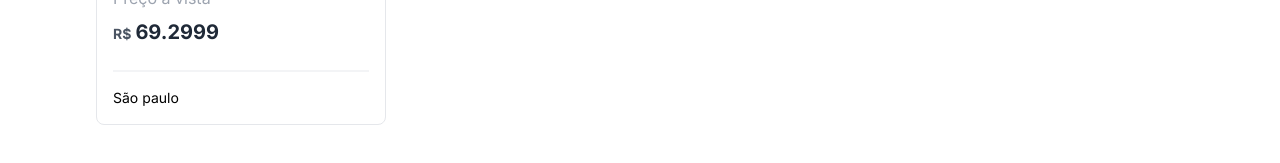
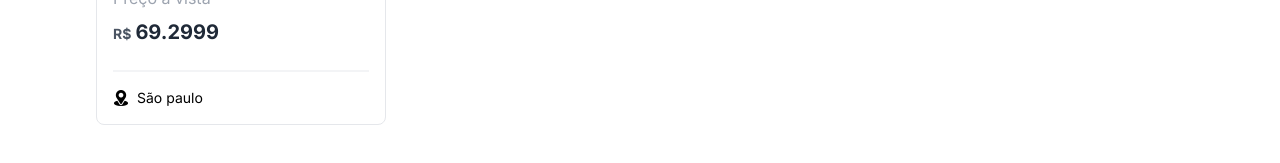
Before and after one commit to 87tawanzinho/Desafio-Kavak, a Next.js app: page / in a window 1280 px wide. Shown: the part 569-732 px from the top of the page. Built offline with nearby package versions, Linux system fonts and the light colour scheme.

Commit message:
localization

```diff
--- a/app/components/MainSection.tsx
+++ b/app/components/MainSection.tsx
@@ -1,3 +1,5 @@
+import Image from "next/image";
+import gps from "@/public/images/gps.png";
 export default function Mainsection() {
   return (
     <main className="flex flex-col lg:flex-row p-4 mt-20 lg:p-24 gap-8">
@@ -13,7 +15,8 @@ export default function Mainsection() {
           <p className="font-bold text-xl text-gray-800">
             <span className="text-sm text-gray-600 mr-1">R$</span>69.2999
           </p>
-          <p className=" mt-4 border-t-2 pt-4 pb-4 border-gray-100 text-sm">
+          <p className=" mt-4 border-t-2 pt-4 pb-4 border-gray-100 text-sm flex items-center gap-2 ">
+            <Image src={gps} alt="gps" className="h-4 w-4 object-cover" />
             São paulo
           </p>
         </div>
```
Also changed, not shown: public/images/gps.png (added).
